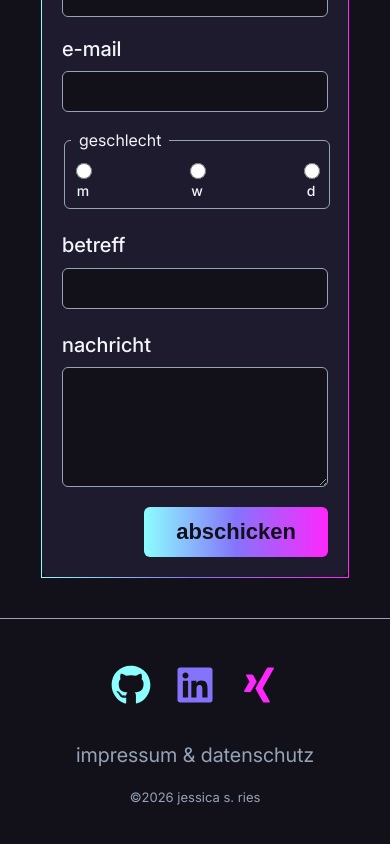
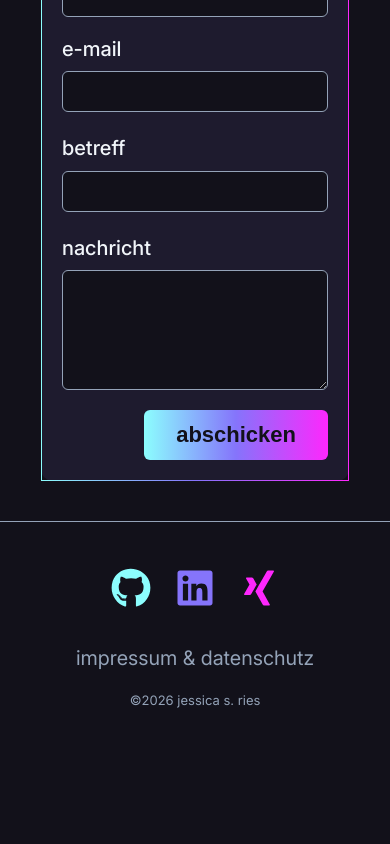
Before and after one commit to digiCoon/website, a React (Vite) app: page / in a window 390 px wide. Shown: the part 2980-3824 px from the top of the page. After the commit the page ends 3731 px from the top, so only its background shows below. Built offline with nearby package versions, Linux system fonts and the light colour scheme.

Commit message:
Remove gender field from contact form (unnecessary data collection)

```diff
--- a/src/components/Contact.css
+++ b/src/components/Contact.css
@@ -73,37 +73,6 @@ form textarea {
     min-width: 400px;
 }
 
-.gender-row {
-    display: flex;
-    flex-direction: row;
-    align-items: center;
-    gap: 20px;
-    padding: 12px;
-    border: 1px solid var(--text-secondary);
-    border-radius: 6px;
-    flex-shrink: 0;
-    flex-grow: 0;
-    width: fit-content;
-}
-
-.gender-row legend {
-    padding: 0 8px;
-    min-width: unset;
-}
-
-.gender-row label {
-    display: flex;
-    align-items: center;
-    gap: 1px;
-    font-size: 14px;
-}
-
-form input[type="radio"] {
-    accent-color: var(--pink);
-    width: 16px;
-    height: 16px;
-}
-
 input[type="submit"] {
     align-self: flex-end;
     width: auto;
@@ -144,11 +113,6 @@ input[type="submit"]:hover {
     .form-top > label {
         min-width: 220px;
     }
-
-    .gender-row {
-        gap: 12px;
-        padding: 8px;
-    }
 }
 
 @media (max-width: 700px) {
@@ -166,19 +130,4 @@ input[type="submit"]:hover {
         min-width: 0;
         width: 100%;
     }
-
-    .gender-row {
-        width: 100%;
-        justify-content: space-between;
-        gap: 8px;
-        padding: 6px;
-    }
-
-    .gender-row legend {
-        font-size: 16px;
-    }
-
-    .gender-row label {
-        font-size: 14px;
-    }
 }
--- a/src/components/Contact.jsx
+++ b/src/components/Contact.jsx
@@ -3,7 +3,6 @@ import './Contact.css'
 
 function Contact() {
     const [name, setName] = useState('')
-    const [gender, setGender] = useState('')
     const [email, setEmail] = useState('')
     const [subject, setSubject] = useState('')
     const [message, setMessage] = useState('')
@@ -23,7 +22,7 @@ function Contact() {
             const response = await fetch('/send-mail.php', {
                 method: 'POST',
                 headers: { 'Content-Type': 'application/json' },
-                body: JSON.stringify({ name, gender, email, subject, message, trash_panda_trap })
+                body: JSON.stringify({ name, email, subject, message, trash_panda_trap })
             })
 
             const result = await response.json()
@@ -31,7 +30,6 @@ function Contact() {
             if (result.success) {
                 setStatus('success')
                 setName('')
-                setGender('')
                 setEmail('')
                 setSubject('')
                 setMessage('')
@@ -55,12 +53,6 @@ function Contact() {
                     <label>e-mail
                         <input type="email" name="email" value={email} onChange={(e) => setEmail(e.target.value)} required />
                     </label>
-                    <fieldset className="gender-row">
-                        <legend>geschlecht</legend>
-                        <label><input type="radio" name="gender" value="male" checked={gender === 'male'} onChange={(e) => setGender(e.target.value)} required />m</label>
-                        <label><input type="radio" name="gender" value="female" checked={gender === 'female'} onChange={(e) => setGender(e.target.value)} required />w</label>
-                        <label><input type="radio" name="gender" value="divers" checked={gender === 'divers'} onChange={(e) => setGender(e.target.value)} required />d</label>
-                    </fieldset>
                 </div>
                 <label>betreff
                     <input type="text" name="subject" value={subject} onChange={(e) => setSubject(e.target.value)} required />
```
Also changed, not shown: 1 other file (tests, documents, lock files or other folders).
